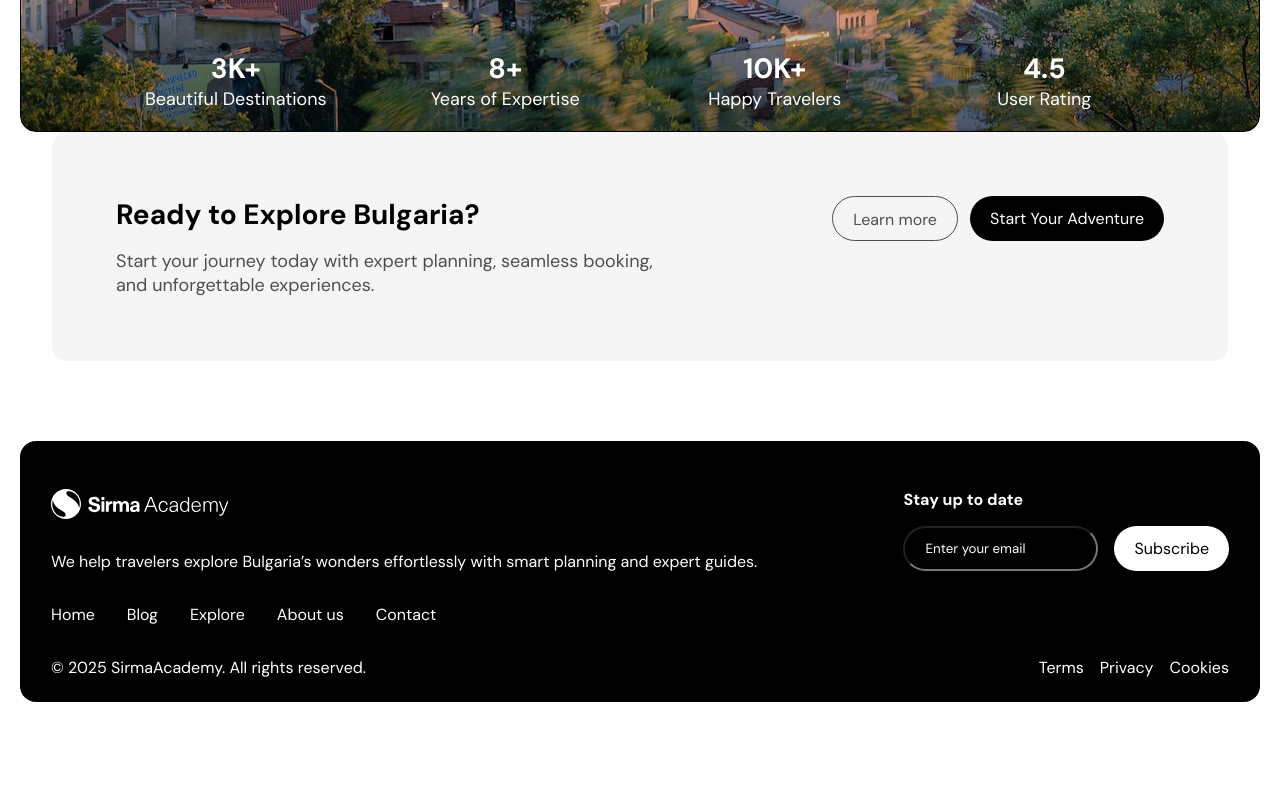
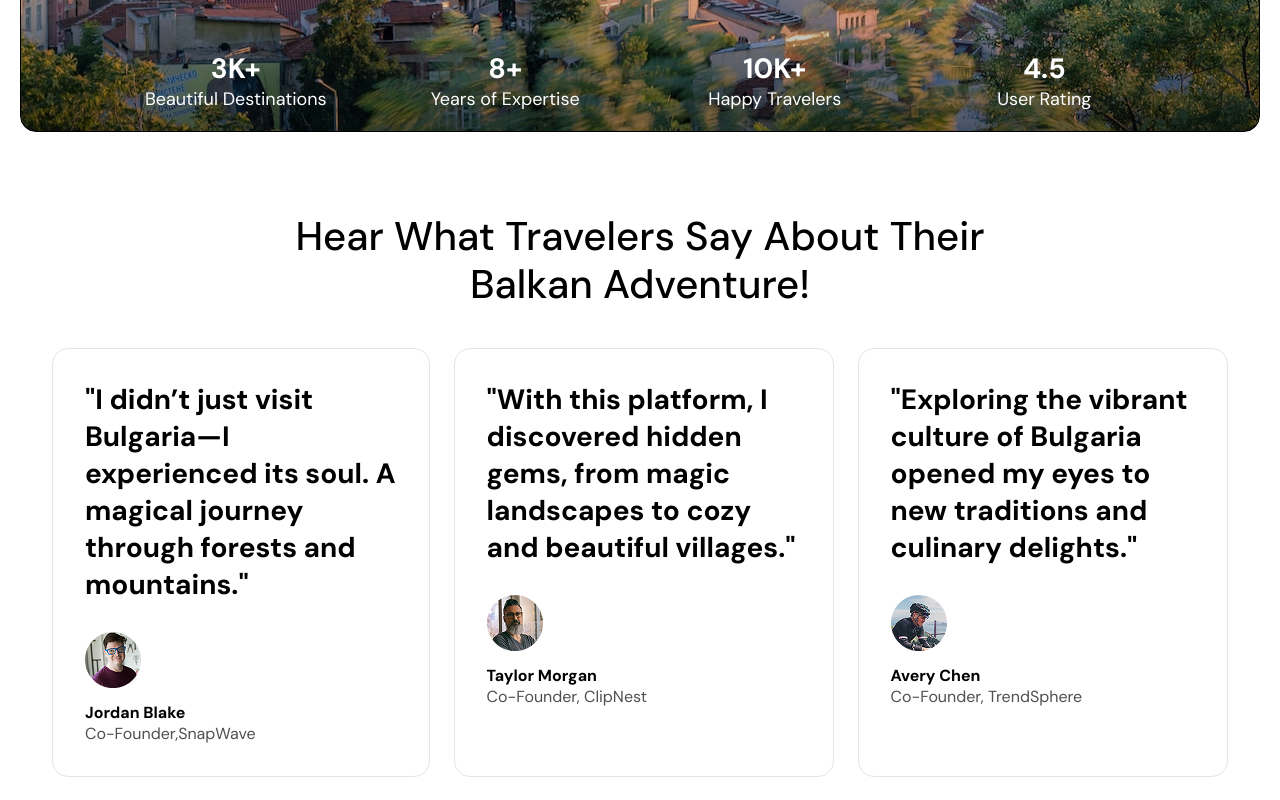
Before and after one commit to eomayski/sirma-html-exam-july-2025, a website built with Vite: page src/index.html in a window 1280 px wide. Shown: the part 720-1520 px from the top of the page. Before the commit the page ends 1442 px from the top, so only its background shows below. Built offline with nearby package versions, Linux system fonts and the light colour scheme.

Commit message:
Reviews Section Added

```diff
--- a/src/css/style.css
+++ b/src/css/style.css
@@ -45,6 +45,12 @@ a {
 	text-align: center;
 }
 
+.h1-style {
+	font-size: 2.5em;
+	font-weight: 500;
+	line-height: 120%;
+}
+
 h2 {
 	font-size: 1.75em;
 }
@@ -60,7 +66,7 @@ p1 {
 
 /* Font colors */
 
-.p1-gray {
+.gray-text {
 	color: var(--gray-color);
 }
 
@@ -168,6 +174,46 @@ p1 {
 
 
 /* Main Section */
+
+/* Main 4 Reviews */
+
+.reviews-section {
+	padding: 80px 0px;
+	color: var(--black-color);
+}
+
+.reviews-section-container {
+	display: flex;
+	flex-direction: column;
+	gap: 40px;
+	padding: 0px 32px;
+}
+
+.reviews-section-title {
+	text-align: center;
+	max-width: 720px;
+	margin: 0px auto;
+}
+
+.reviews {
+	display: flex;
+	justify-content: center;
+	gap: 24px;
+}
+
+.review {
+	display: flex;
+	flex-direction: column;
+	gap: 29px;
+	padding: 32px;
+	max-width: 336px;
+	border-radius: 16px;
+	border: solid 1px var(--background2-color)
+}
+
+.tourist img {
+	margin-bottom: 8px;
+}
 
 /*Main 5 Ready*/
 .ready-section {
--- a/src/index.html
+++ b/src/index.html
@@ -199,12 +199,53 @@
 
 	<!-- Main Content -->
 	<main class="main-section">
+
+		<!-- Main Section 4 Reviews -->
+		<section class="reviews-section section-container">
+			<div class="reviews-section-container">
+				<div class="reviews-section-title h1-style">
+					Hear What Travelers Say About Their Balkan Adventure!
+				</div>
+				<div class="reviews">
+					<div class="review">
+						<h2>"I didn’t just visit Bulgaria—I experienced its soul. A magical journey through forests and
+							mountains."</h2>
+						<div class="tourist">
+							<img src="/img/Jordan.png" alt="Jordan">
+							<h4>Jordan Blake</h4>
+							<p2 class="gray-text">Co-Founder,SnapWave</p2>
+						</div>
+					</div>
+					<div class="review">
+						<h2>"With this platform, I discovered hidden gems, from magic landscapes to cozy and beautiful villages."</h2>
+						<div class="tourist">
+							<img src="/img/Taylor.png" alt="Taylor">
+							<h4>Taylor Morgan</h4>
+							<p2 class="gray-text">Co-Founder, ClipNest</p2>
+						</div>
+					</div>
+					<div class="review">
+						<h2>"Exploring the vibrant culture of Bulgaria opened my eyes to new traditions and culinary delights."</h2>
+						<div class="tourist">
+							<img src="/img/Avery.png" alt="Avery">
+							<h4>Avery Chen</h4>
+							<p2 class="gray-text">Co-Founder, TrendSphere</p2>
+						</div>
+					</div>
+				</div>
+			</div>
+		</section>
+
+
+
+
+		<!-- Main Section 5 Ready to Explore -->
 		<section class="ready-section section-container">
 			<div class="ready-section-container">
 				<div class="ready-section-content">
 					<div class="ready-texts">
 						<h2>Ready to Explore Bulgaria?</h2>
-						<p1 class="p1-gray">Start your journey today with expert planning, seamless booking, and
+						<p1 class="gray-text">Start your journey today with expert planning, seamless booking, and
 							unforgettable experiences.</p1>
 					</div>
 					<div class="ready-buttons">
```
Also changed, not shown: src/img/Avery.png (added), src/img/Jordan.png (added), src/img/Taylor.png (added). Lines whose indentation alone changed are shown as unchanged.
